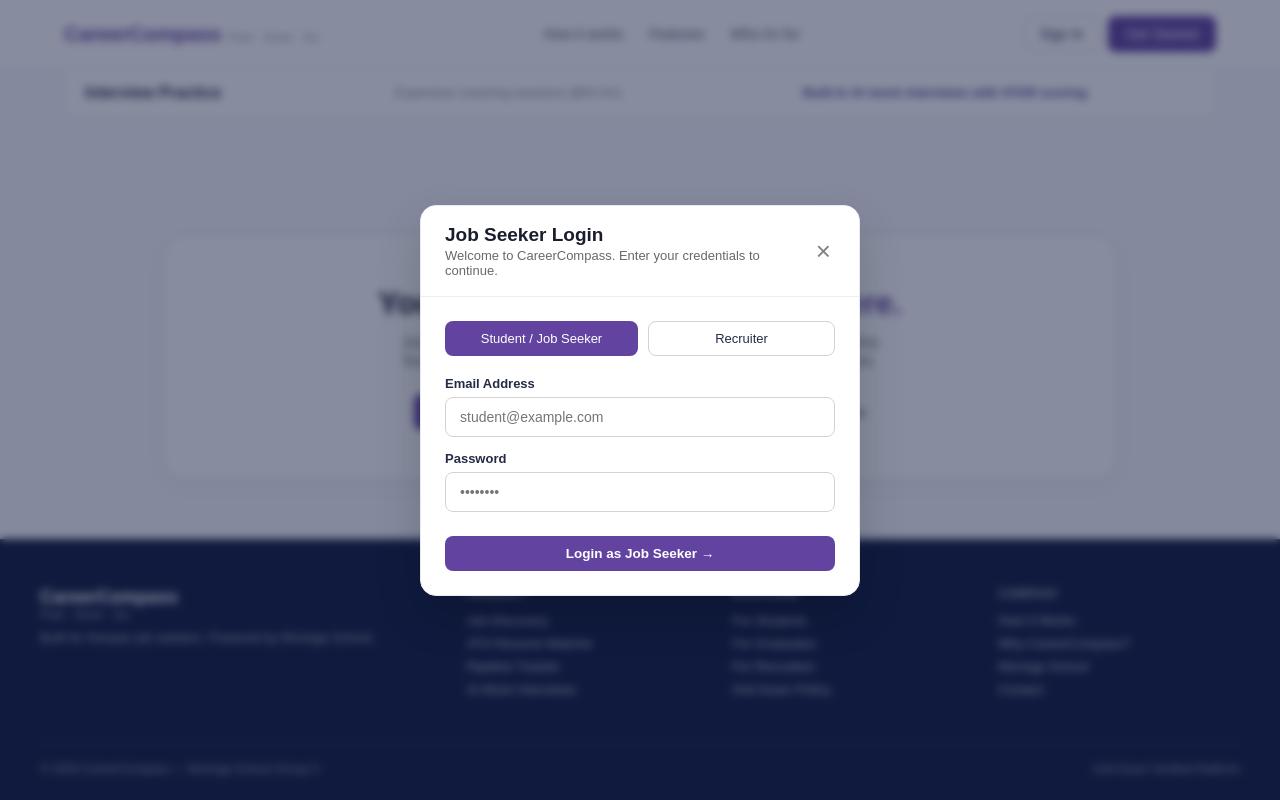
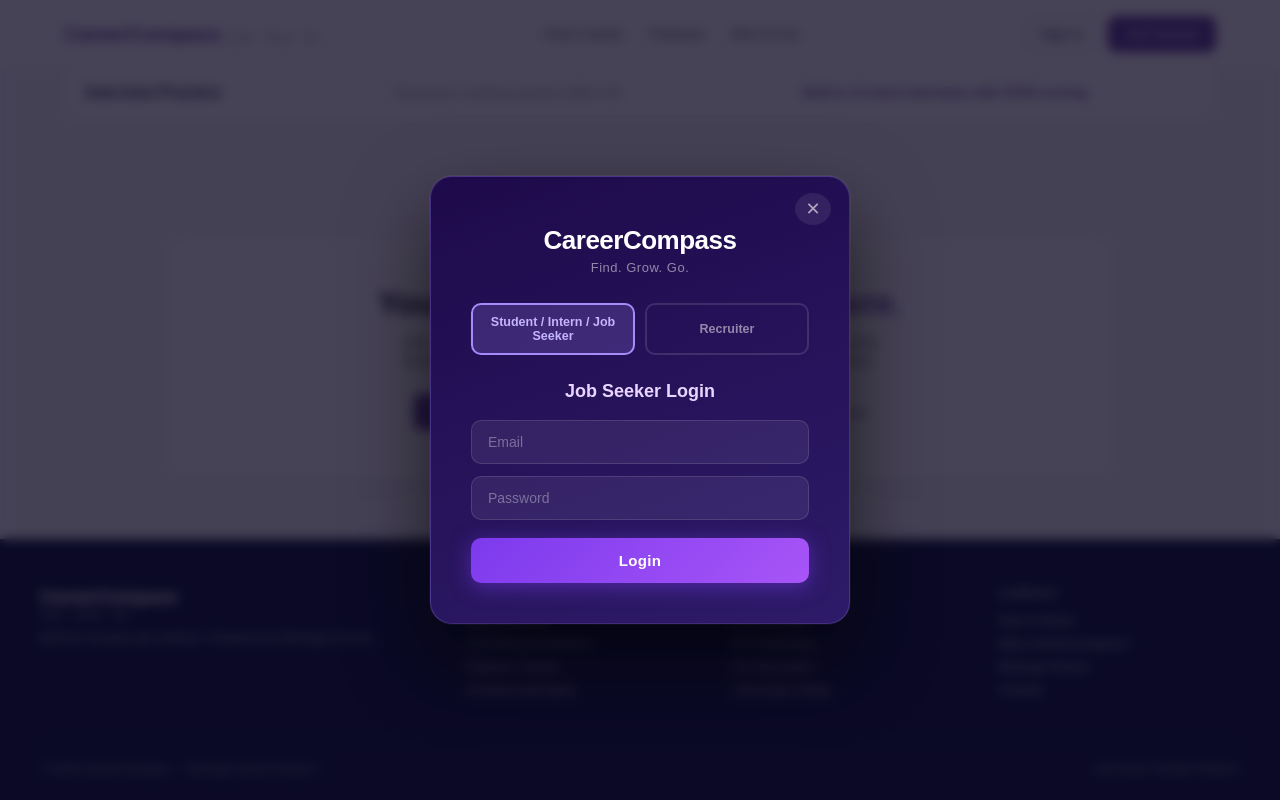
Before and after one commit to Finalreactproject/careercompass, a React (Vite) app in the folder react-project/: page / in a window 1280 px wide. Both pictures are taken after a click on the button "Start for Free — No Credit Card". Shown: the part 2521-3321 px from the top of the page. Built offline with nearby package versions, Linux system fonts and the light colour scheme.

Commit message:
fixed the signup modal

```diff
--- a/react-project/src/App.jsx
+++ b/react-project/src/App.jsx
@@ -1,6 +1,7 @@
 import { useState } from 'react'
 import Sidebar from './Components/Sidebar'
 import Landing from './landingpage/Landing'
+import Signup from './Components/signup'
 import Profile from './profile/Profile'
 import EditProfile from './profile/EditProfile'
 import OverviewCards from './Components/OverviewCards'
@@ -16,6 +17,7 @@ import InterviewDetails from './applications/InterviewDetails'
 import RecruiterDashboard from './recruiter/RecruiterDashboard'
 import RecruiterInterviews from './recruiter/RecruiterInterviews'
 import RecruiterProfile from './recruiter/RecruiterProfile'
+
 
 const DEFAULT_PROFILE = {
   fullName: 'Gladys Wanjiku',
@@ -141,6 +143,8 @@ function App() {
         return renderInterviews()
       case 'recruiter':
         return <RecruiterDashboard />
+      case 'signup':
+        return <Signup onLogin={handleLogin} />
       case 'recruiter-interviews':
         return <RecruiterInterviews />
       case 'recruiter-profile':
--- /dev/null
+++ b/react-project/src/Components/signup.jsx
@@ -0,0 +1,179 @@
+import { useState } from "react";
+
+function Signup({ onLogin, onClose }) {
+  const [role, setRole] = useState("jobSeeker");
+
+  const styles = {
+    overlay: {
+      position: "fixed",
+      inset: 0,
+      background: "rgba(10, 4, 30, 0.75)",
+      backdropFilter: "blur(6px)",
+      display: "flex",
+      alignItems: "center",
+      justifyContent: "center",
+      zIndex: 1000,
+      padding: "20px",
+      animation: "fadeIn 0.2s ease",
+    },
+    card: {
+      background: "linear-gradient(160deg, #1e0a4a 0%, #2d1b69 100%)",
+      border: "1px solid rgba(167,139,250,0.25)",
+      borderRadius: "22px",
+      padding: "48px 40px 40px",
+      width: "100%",
+      maxWidth: "420px",
+      boxShadow: "0 32px 80px rgba(0,0,0,0.6), 0 0 0 1px rgba(255,255,255,0.05)",
+      textAlign: "center",
+      color: "#fff",
+      position: "relative",
+      animation: "slideUp 0.25s ease",
+    },
+    closeBtn: {
+      position: "absolute",
+      top: "16px",
+      right: "18px",
+      background: "rgba(255,255,255,0.08)",
+      border: "none",
+      color: "rgba(255,255,255,0.6)",
+      fontSize: "18px",
+      width: "32px",
+      height: "32px",
+      borderRadius: "50%",
+      cursor: "pointer",
+      display: "flex",
+      alignItems: "center",
+      justifyContent: "center",
+      transition: "background 0.2s",
+      lineHeight: 1,
+    },
+    logo: {
+      fontSize: "26px",
+      fontWeight: "800",
+      color: "#fff",
+      letterSpacing: "-0.5px",
+      margin: "0 0 4px",
+    },
+    tagline: {
+      fontSize: "13px",
+      color: "rgba(255,255,255,0.5)",
+      margin: "0 0 28px",
+      letterSpacing: "0.5px",
+    },
+    roleGroup: {
+      display: "flex",
+      gap: "10px",
+      marginBottom: "26px",
+    },
+    roleBtn: (active) => ({
+      flex: 1,
+      padding: "10px 10px",
+      borderRadius: "10px",
+      border: active ? "2px solid #a78bfa" : "2px solid rgba(255,255,255,0.12)",
+      background: active ? "rgba(167,139,250,0.2)" : "transparent",
+      color: active ? "#c4b5fd" : "rgba(255,255,255,0.5)",
+      fontSize: "12.5px",
+      fontWeight: "600",
+      cursor: "pointer",
+      transition: "all 0.2s ease",
+    }),
+    heading: {
+      fontSize: "18px",
+      fontWeight: "700",
+      color: "#e9d5ff",
+      margin: "0 0 18px",
+    },
+    input: {
+      width: "100%",
+      padding: "13px 16px",
+      marginBottom: "12px",
+      borderRadius: "10px",
+      border: "1.5px solid rgba(255,255,255,0.12)",
+      background: "rgba(255,255,255,0.07)",
+      color: "#fff",
+      fontSize: "14px",
+      outline: "none",
+      boxSizing: "border-box",
+      transition: "border-color 0.2s ease",
+    },
+    loginBtn: {
+      width: "100%",
+      padding: "14px",
+      borderRadius: "10px",
+      border: "none",
+      background: "linear-gradient(135deg, #7c3aed, #a855f7)",
+      color: "#fff",
+      fontSize: "15px",
+      fontWeight: "700",
+      cursor: "pointer",
+      marginTop: "6px",
+      transition: "opacity 0.2s ease",
+      letterSpacing: "0.3px",
+      boxShadow: "0 4px 20px rgba(124,58,237,0.5)",
+    },
+  };
+
+  return (
+    <>
+      <style>{`
+        @keyframes fadeIn { from { opacity: 0 } to { opacity: 1 } }
+        @keyframes slideUp { from { transform: translateY(20px); opacity: 0 } to { transform: translateY(0); opacity: 1 } }
+        .signup-input::placeholder { color: rgba(255,255,255,0.35); }
+      `}</style>
+
+      <div style={styles.overlay} onClick={(e) => e.target === e.currentTarget && onClose?.()}>
+        <div style={styles.card}>
+
+          {onClose && (
+            <button style={styles.closeBtn} onClick={onClose}>✕</button>
+          )}
+
+          <h1 style={styles.logo}>CareerCompass</h1>
+          <p style={styles.tagline}>Find. Grow. Go.</p>
+
+          <div style={styles.roleGroup}>
+            <button style={styles.roleBtn(role === "jobSeeker")} onClick={() => setRole("jobSeeker")}>
+              Student / Intern / Job Seeker
+            </button>
+            <button style={styles.roleBtn(role === "recruiter")} onClick={() => setRole("recruiter")}>
+              Recruiter
+            </button>
+          </div>
+
+          <h2 style={styles.heading}>
+            {role === "jobSeeker" ? "Job Seeker Login" : "Recruiter Login"}
+          </h2>
+
+          <input
+            className="signup-input"
+            style={styles.input}
+            placeholder="Email"
+            type="email"
+            onFocus={(e) => (e.target.style.borderColor = "#a78bfa")}
+            onBlur={(e) => (e.target.style.borderColor = "rgba(255,255,255,0.12)")}
+          />
+          <input
+            className="signup-input"
+            style={styles.input}
+            type="password"
+            placeholder="Password"
+            onFocus={(e) => (e.target.style.borderColor = "#a78bfa")}
+            onBlur={(e) => (e.target.style.borderColor = "rgba(255,255,255,0.12)")}
+          />
+
+          <button
+            style={styles.loginBtn}
+            onClick={() => onLogin(role === "jobSeeker" ? "student" : "recruiter")}
+            onMouseEnter={(e) => (e.target.style.opacity = "0.85")}
+            onMouseLeave={(e) => (e.target.style.opacity = "1")}
+          >
+            Login
+          </button>
+
+        </div>
+      </div>
+    </>
+  );
+}
+
+export default Signup;
--- a/react-project/src/landingpage/Landing.jsx
+++ b/react-project/src/landingpage/Landing.jsx
@@ -7,28 +7,26 @@ import FeatureGrid from './FeatureGrid'
 import DifferenceSection from './DifferenceSection'
 import CTASection from './CTASection'
 import Footer from './Footer'
-import LoginModal from './LoginModal'
+import Signup from '../Components/signup'
 
 export default function Landing({ onLogin }) {
-  const [showLogin, setShowLogin] = useState(false)
-
-  const openLogin = () => setShowLogin(true)
+  const [showSignup, setShowSignup] = useState(false)
 
   return (
     <div className="landing-page">
-      <PublicNav onLogin={openLogin} />
-      <Hero onLogin={openLogin} />
+      <PublicNav onLogin={() => setShowSignup(true)} />
+      <Hero onLogin={() => setShowSignup(true)} />
       <AudienceStrip />
       <HowItWorks />
       <FeatureGrid />
       <DifferenceSection />
-      <CTASection onLogin={openLogin} />
+      <CTASection onLogin={() => setShowSignup(true)} />
       <Footer />
 
-      {showLogin && (
-        <LoginModal
-          onClose={() => setShowLogin(false)}
+      {showSignup && (
+        <Signup
           onLogin={onLogin}
+          onClose={() => setShowSignup(false)}
         />
       )}
     </div>
--- a/react-project/src/recruiter/RecruiterDashboard.jsx
+++ b/react-project/src/recruiter/RecruiterDashboard.jsx
@@ -10,6 +10,8 @@ const INITIAL_JOBS = [
   { id: 'rj-1', title: 'Frontend Developer', type: 'Full-time', location: 'Nairobi', salary: 'KES 140k–190k', status: 'Active', deadline: 'Sep 15, 2026' },
   { id: 'rj-2', title: 'Fullstack Engineer', type: 'Full-time', location: 'Nairobi', salary: 'KES 160k–220k', status: 'Active', deadline: 'Sep 20, 2026' },
   { id: 'rj-3', title: 'Junior Data Analyst', type: 'Full-time', location: 'Remote', salary: 'KES 95k–130k', status: 'Active', deadline: 'Aug 31, 2026' },
+  { id: 'rj-4', title: 'Product Designer', type: 'Full-time', location: 'Nairobi', salary: 'KES 120k–150k', status: 'Closed', deadline: 'Jul 30, 2026' },
+  { id: 'rj-5', title: 'DevOps Engineer', type: 'Full-time', location: 'Remote', salary: 'KES 150k–200k', status: 'Pending', deadline: 'Oct 10, 2026' },
 ]
 
 const INITIAL_CANDIDATES = [
@@ -67,6 +69,19 @@ const INITIAL_CANDIDATES = [
     phone: '+254 744 556 677',
     notes: 'Fresh graduate with strong practical capstone.',
   },
+  {
+    id: 'cand-5',
+    name: 'Samuel Ochieng',
+    role: 'DevOps Engineer',
+    university: 'Kenyatta University',
+    skills: ['AWS', 'Docker', 'Kubernetes', 'CI/CD'],
+    atsScore: 92,
+    stage: 'Screening',
+    appliedDate: 'Aug 14, 2026',
+    email: 'samuel.o@example.com',
+    phone: '+254 755 667 788',
+    notes: 'Solid cloud infrastructure experience. Ready for technical interview.',
+  }
 ]
 
 function RecruiterDashboard() {
```
Also changed, not shown: react-project/src/Components/LandingPage.jsx (deleted, +0 -24 lines).
